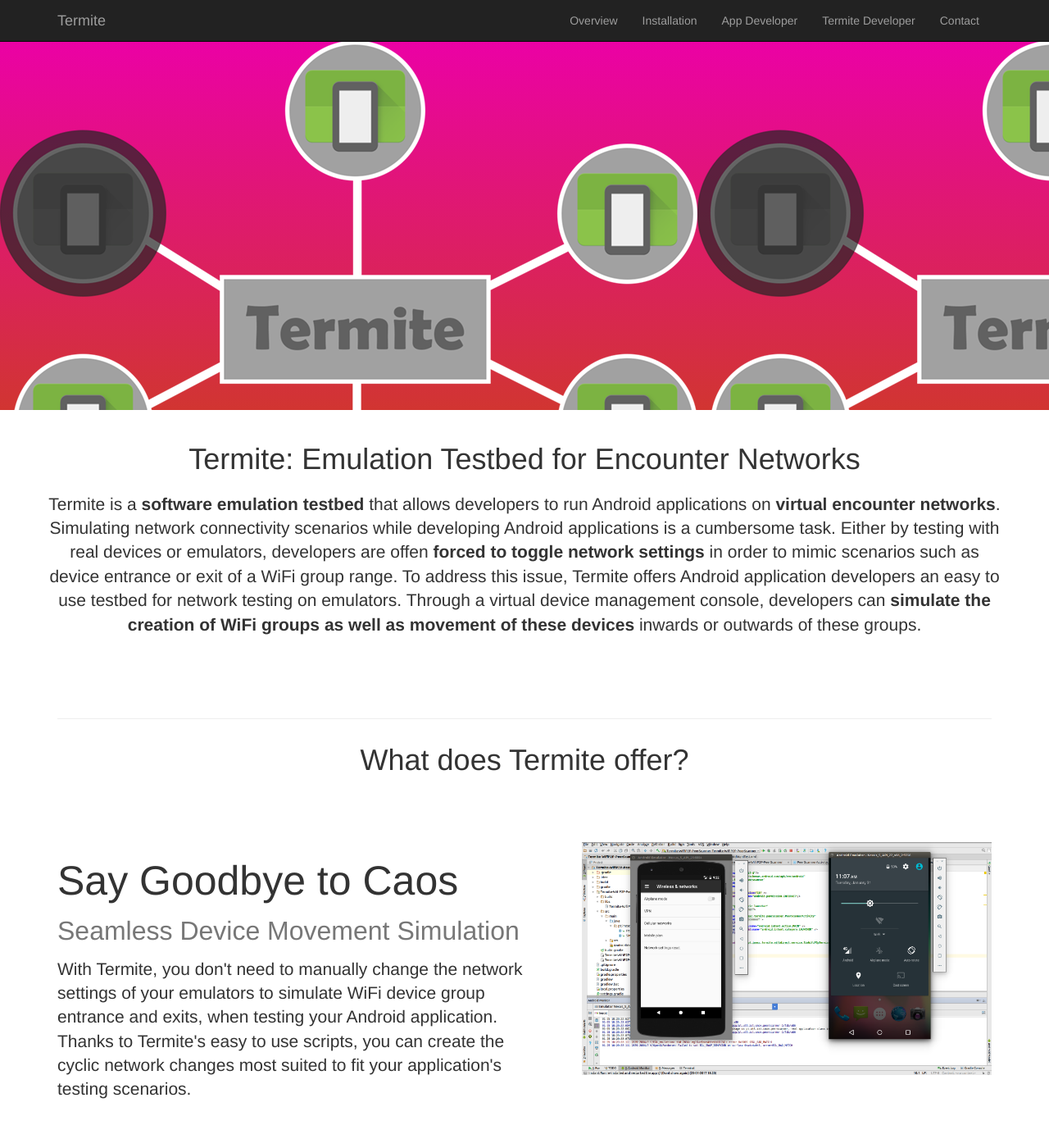
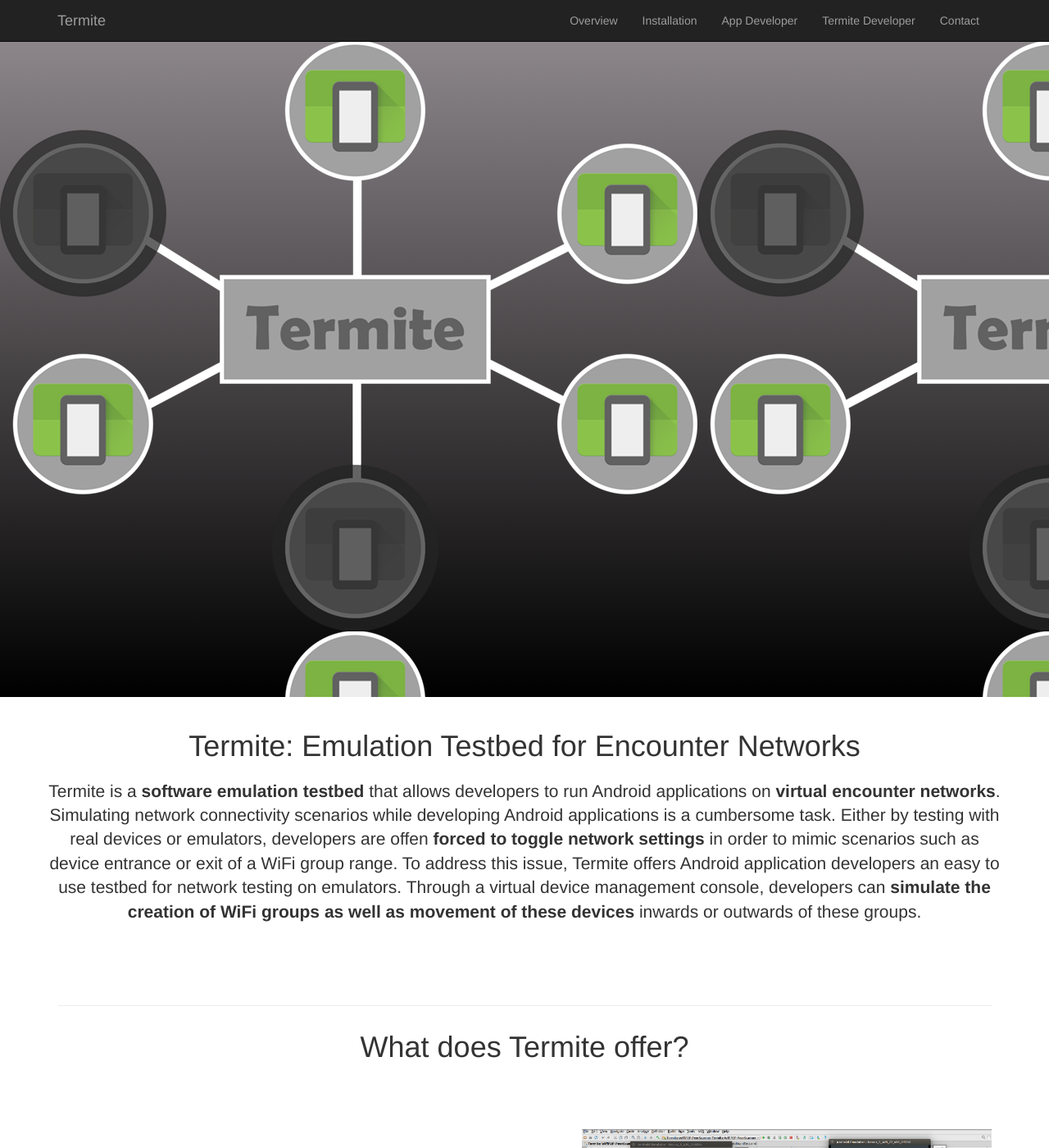
Before and after one commit to etraudonun/termite, a Jekyll site: the page index.html, which Jekyll copies as it is, in a window 1280 px wide and 1400 px high. Shown: the whole window at 82% size. Built offline with Jekyll 4.4.1, drawn with Linux system fonts in a browser that asks for light colours.

Commit message:
Update one-page-wonder.css

```diff
--- a/css/one-page-wonder.css
+++ b/css/one-page-wonder.css
@@ -23,8 +23,8 @@ body {
 }
 
 .image-bg-fixed-height {
-    background: url(../imgs/termite.png), linear-gradient(#eb01a5, #d13531);
-    height: 450px;
+    background: url(../imgs/termite.png), linear-gradient(#8c868a, #000000) no-repeat center center scroll;
+    height: 800px;
 }
 
 .img-center {
```
